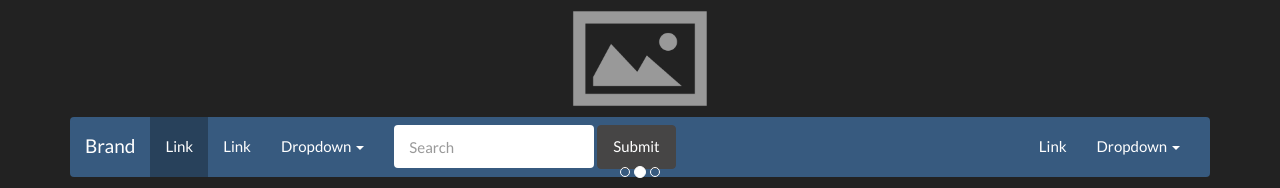
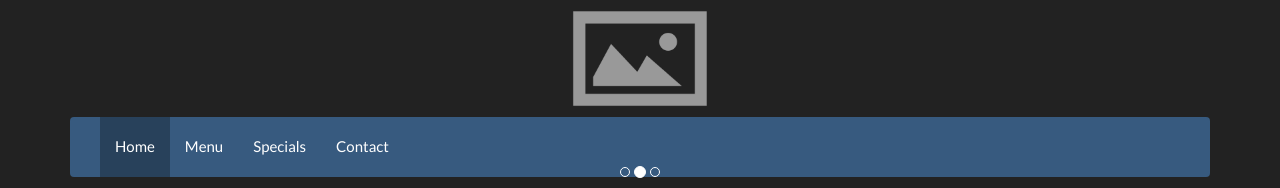
Before and after one commit to coffeeboss/celebrities, a plain HTML site: page dist/index.html in a window 1280 px wide. Shown: the top 188 px of the page. Drawn offline with Linux system fonts and the light colour scheme.

Commit message:
Edited menu.

```diff
--- a/dist/index.html
+++ b/dist/index.html
@@ -25,7 +25,7 @@
                 <div class="col-xs-12">
                     <!--Navigation Bar: Home, Menu, Events, Reservations, Location and Hours-->
                     <nav class="navbar navbar-default">
-                        <div class="container-fluid">
+                        <div class="container-fluid text-center">
                             <!-- Brand and toggle get grouped for better mobile display -->
                             <div class="navbar-header">
                                 <button type="button" class="navbar-toggle collapsed" data-toggle="collapse" data-target="#bs-example-navbar-collapse-1">
@@ -34,48 +34,19 @@
                                     <span class="icon-bar"></span>
                                     <span class="icon-bar"></span>
                                 </button>
-                                <a class="navbar-brand" href="#">Brand</a>
+                                <!--<a class="navbar-brand" href="#">Celebrities</a>-->
                             </div>
 
                             <!-- Collect the nav links, forms, and other content for toggling -->
                             <div class="collapse navbar-collapse" id="bs-example-navbar-collapse-1">
                                 <ul class="nav navbar-nav">
-                                    <li class="active"><a href="#">Link <span class="sr-only">(current)</span></a></li>
-                                    <li><a href="#">Link</a></li>
-                                    <li class="dropdown">
-                                        <a href="#" class="dropdown-toggle" data-toggle="dropdown" role="button" aria-expanded="false">Dropdown <span class="caret"></span></a>
-                                        <ul class="dropdown-menu" role="menu">
-                                            <li><a href="#">Action</a></li>
-                                            <li><a href="#">Another action</a></li>
-                                            <li><a href="#">Something else here</a></li>
-                                            <li class="divider"></li>
-                                            <li><a href="#">Separated link</a></li>
-                                            <li class="divider"></li>
-                                            <li><a href="#">One more separated link</a></li>
-                                        </ul>
-                                    </li>
+                                    <li class="active"><a href="#">Home <span class="sr-only">(current)</span></a></li>
+                                    <li><a href="#">Menu</a></li>
+                                    <li><a href="#">Specials</a></li>
+                                    <li><a href="#">Contact</a></li>
                                 </ul>
-                                <form class="navbar-form navbar-left" role="search">
-                                    <div class="form-group">
-                                        <input type="text" class="form-control" placeholder="Search">
-                                    </div>
-                                    <button type="submit" class="btn btn-default">Submit</button>
-                                </form>
-                                <ul class="nav navbar-nav navbar-right">
-                                    <li><a href="#">Link</a></li>
-                                    <li class="dropdown">
-                                        <a href="#" class="dropdown-toggle" data-toggle="dropdown" role="button" aria-expanded="false">Dropdown <span class="caret"></span></a>
-                                        <ul class="dropdown-menu" role="menu">
-                                            <li><a href="#">Action</a></li>
-                                            <li><a href="#">Another action</a></li>
-                                            <li><a href="#">Something else here</a></li>
-                                            <li class="divider"></li>
-                                            <li><a href="#">Separated link</a></li>
-                                        </ul>
-                                    </li>
-                                </ul>
-                            </div><!-- /.navbar-collapse -->
-                        </div><!-- /.container-fluid -->
+                            </div>
+                        </div>
                     </nav>
                 </div>
             </div>
```
